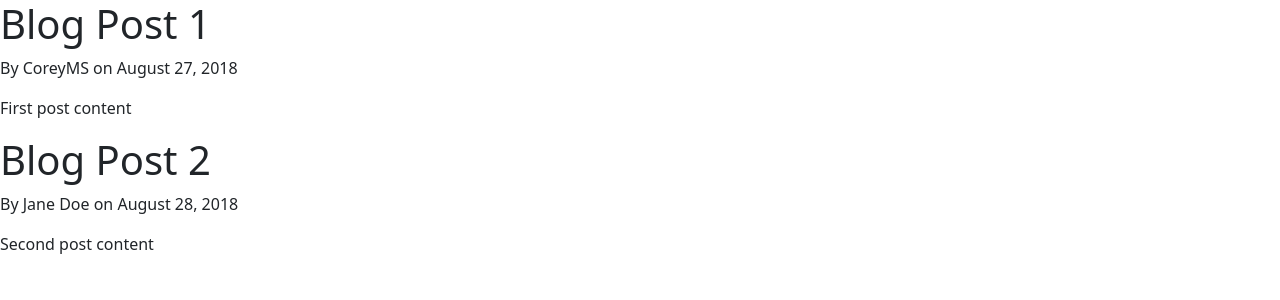
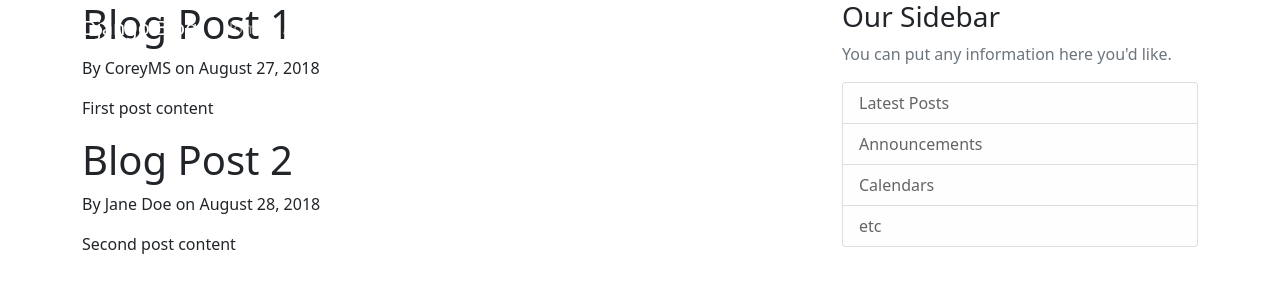
Before and after one commit to pambonian/podcast_api_backend, a Django app: page / in a window 1280 px wide. Shown: the top 300 px of the page. Run offline with Django 4.2, Linux system fonts and the light colour scheme.

Commit message:
css and html

```diff
--- a/blog/templates/blog/base.html
+++ b/blog/templates/blog/base.html
@@ -4,7 +4,8 @@
 <head>
     <meta charset="utf-8">
     <meta name="viewport" content="width=device-width, initial-scale=1">
-    <link href="https://cdn.jsdelivr.net/npm/bootstrap@5.1.3/dist/css/bootstrap.min.css" rel="stylesheet" integrity="sha384-1BmE4kWBq78iYhFldvKuhfTAU6auU8tT94WrHftjDbrCEXSU1oBoqyl2QvZ6jIW3" crossorigin="anonymous">
+    <link href="https://cdn.jsdelivr.net/npm/bootstrap@5.1.3/dist/css/bootstrap.min.css" rel="stylesheet"
+        integrity="sha384-1BmE4kWBq78iYhFldvKuhfTAU6auU8tT94WrHftjDbrCEXSU1oBoqyl2QvZ6jIW3" crossorigin="anonymous">
     <!-- title -->
     {% if title %}
     <title>Blog Title - {{ title }}</title>
@@ -14,9 +15,52 @@
 </head>
 
 <body>
-    {% block content %}{% endblock %}
+    <header class="site-header">
+        <nav class="navbar navbar-expand-md navbar-dark bg-steel fixed-top">
+            <div class="container">
+                <a class="navbar-brand mr-4" href="/">Django Blog</a>
+                <button class="navbar-toggler" type="button" data-toggle="collapse" data-target="#navbarToggle"
+                    aria-controls="navbarToggle" aria-expanded="false" aria-label="Toggle navigation">
+                    <span class="navbar-toggler-icon"></span>
+                </button>
+                <div class="collapse navbar-collapse" id="navbarToggle">
+                    <div class="navbar-nav mr-auto">
+                        <a class="nav-item nav-link" href="/">Home</a>
+                        <a class="nav-item nav-link" href="/about">About</a>
+                    </div>
+                    <!-- Navbar Right Side -->
+                    <div class="navbar-nav">
+                        <a class="nav-item nav-link" href="#">Login</a>
+                        <a class="nav-item nav-link" href="#">Register</a>
+                    </div>
+                </div>
+            </div>
+        </nav>
+    </header>
+    <main role="main" class="container">
+        <div class="row">
+            <div class="col-md-8">
+                {% block content %}{% endblock %}
+            </div>
+            <div class="col-md-4">
+                <div class="content-section">
+                    <h3>Our Sidebar</h3>
+                    <p class='text-muted'>You can put any information here you'd like.
+                    <ul class="list-group">
+                        <li class="list-group-item list-group-item-light">Latest Posts</li>
+                        <li class="list-group-item list-group-item-light">Announcements</li>
+                        <li class="list-group-item list-group-item-light">Calendars</li>
+                        <li class="list-group-item list-group-item-light">etc</li>
+                    </ul>
+                    </p>
+                </div>
+            </div>
+        </div>
+    </main>
     <!-- jquery -->
-    <script src="https://cdn.jsdelivr.net/npm/bootstrap@5.1.3/dist/js/bootstrap.bundle.min.js" integrity="sha384-ka7Sk0Gln4gmtz2MlQnikT1wXgYsOg+OMhuP+IlRH9sENBO0LRn5q+8nbTov4+1p" crossorigin="anonymous"></script>
+    <script src="https://cdn.jsdelivr.net/npm/bootstrap@5.1.3/dist/js/bootstrap.bundle.min.js"
+        integrity="sha384-ka7Sk0Gln4gmtz2MlQnikT1wXgYsOg+OMhuP+IlRH9sENBO0LRn5q+8nbTov4+1p"
+        crossorigin="anonymous"></script>
 </body>
 
 </html>
```
Also changed, not shown: blog/static/blog/main.css (added, +84 -0 lines).
